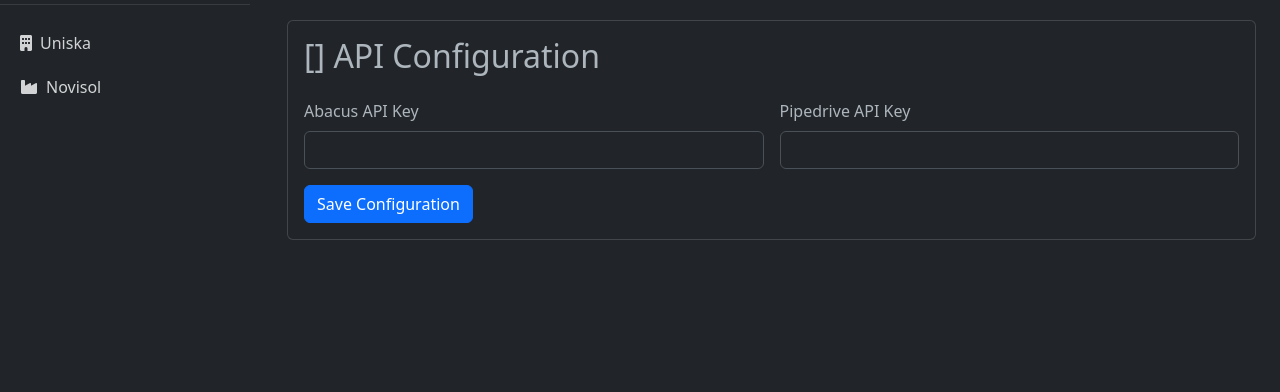
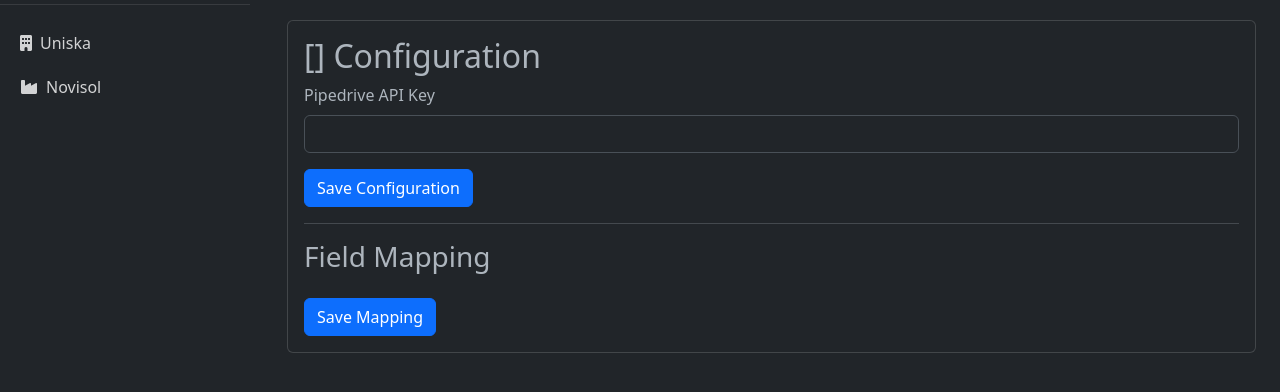
Before and after one commit to douthi/AbareportRepl, a Flask app: template templates/company_config.html in a window 1280 px wide. Shown: the part 60-452 px from the top of the page. Run offline with Flask 3, Linux system fonts and the light colour scheme; the template is opened without the code that fills it: most values are stand-ins (such as "Sample title", 1, 10 or a date in 2020).

Commit message:
Assistant checkpoint: Add company-specific Pipedrive configuration
Assistant generated file changes:
- templates/company_config.html: Update company config template
- pipedrive_helper.py: Update PipedriveHelper for company-specific mappings
- app.py: Add company-specific config routes

---

User prompt:

ok now give me a way to manage pipedrive api key and field mapping for both companies separately

```diff
--- a/pipedrive_helper.py
+++ b/pipedrive_helper.py
@@ -9,7 +9,8 @@
         self.company_key = company_key
         self.api_key = os.getenv(f'{company_key.upper()}_PIPEDRIVE_API_KEY')
         self.base_url = 'https://api.pipedrive.com/v1'
-        self.mapping_file = f'pipedrive_mappings_{company_key}.json'
+        self.mapping_file = f'mappings/{company_key}_field_mappings.json'
+        os.makedirs('mappings', exist_ok=True)
         self._load_field_mappings()
 
     def _load_field_mappings(self):
--- a/templates/company_config.html
+++ b/templates/company_config.html
@@ -1,3 +1,4 @@
+
 {% extends "base.html" %}
 
 {% block title %}{{ company|title }} Configuration{% endblock %}
@@ -5,33 +6,120 @@
 {% block content %}
 <div class="card">
     <div class="card-body">
-        <h2>{{ company|title }} API Configuration</h2>
-        <form id="apiConfigForm" class="mt-4">
-            <div class="row g-3">
-                <div class="col-md-6">
-                    <label class="form-label">Abacus API Key</label>
-                    <input type="password" class="form-control" name="abacus_key" value="{{ config.get(company|upper + '_ABACUS_KEY', '') }}">
-                </div>
-                <div class="col-md-6">
-                    <label class="form-label">Pipedrive API Key</label>
-                    <input type="password" class="form-control" name="pipedrive_key" value="{{ config.get(company|upper + '_PIPEDRIVE_API_KEY', '') }}">
-                </div>
+        <h2>{{ company|title }} Configuration</h2>
+        <form id="apiConfigForm">
+            <div class="mb-3">
+                <label class="form-label">Pipedrive API Key</label>
+                <input type="password" class="form-control" name="pipedrive_key" value="{{ config.COMPANIES[company]['pipedrive_api_key'] }}">
             </div>
-            <button type="submit" class="btn btn-primary mt-3">Save Configuration</button>
+            <button type="submit" class="btn btn-primary">Save Configuration</button>
         </form>
+
+        <hr>
+
+        <h3>Field Mapping</h3>
+        <div id="fieldMappings"></div>
+        <button type="button" class="btn btn-primary mt-3" id="saveMapping">Save Mapping</button>
     </div>
 </div>
 {% endblock %}
 
 {% block scripts %}
 <script>
+let pipedriveFields = {
+    organization: [],
+    person: [],
+    deal: []
+};
+
+const sourceFields = [
+    'ProjNr', 'ProjName', 'NAME', 'VORNAME', 'EMAIL', 'TEL',
+    'LAND', 'PLZ', 'ORT', 'STREET', 'HOUSE_NUMBER',
+    'KDatum', 'KSumme', 'ADatum', 'ASumme'
+];
+
+async function fetchPipedriveFields() {
+    try {
+        const response = await fetch(`/pipedrive-fields?company={{ company }}`);
+        const fields = await response.json();
+        pipedriveFields = fields;
+        loadMappings();
+    } catch (error) {
+        console.error('Error fetching Pipedrive fields:', error);
+    }
+}
+
+function createMappingRow(mapping = null) {
+    const row = document.createElement('div');
+    row.className = 'row mb-3';
+    row.innerHTML = `
+        <div class="col-md-4">
+            <select class="form-select source-field">
+                ${sourceFields.map(field =>
+                    `<option value="${field}" ${mapping && mapping.source === field ? 'selected' : ''}>${field}</option>`
+                ).join('')}
+            </select>
+        </div>
+        <div class="col-md-4">
+            <select class="form-select entity-type">
+                <option value="organization" ${mapping && mapping.entity === 'organization' ? 'selected' : ''}>Organization</option>
+                <option value="person" ${mapping && mapping.entity === 'person' ? 'selected' : ''}>Person</option>
+                <option value="deal" ${mapping && mapping.entity === 'deal' ? 'selected' : ''}>Deal</option>
+            </select>
+        </div>
+        <div class="col-md-4">
+            <select class="form-select target-field">
+            </select>
+        </div>
+    `;
+
+    const entitySelect = row.querySelector('.entity-type');
+    const targetSelect = row.querySelector('.target-field');
+
+    entitySelect.addEventListener('change', () => {
+        updateTargetFields(targetSelect, entitySelect.value, mapping?.target);
+    });
+
+    updateTargetFields(targetSelect, entitySelect.value, mapping?.target);
+    return row;
+}
+
+function updateTargetFields(select, entityType, selectedValue = null) {
+    select.innerHTML = pipedriveFields[entityType].map(field =>
+        `<option value="${field.key}" ${selectedValue === field.key ? 'selected' : ''}>${field.name}</option>`
+    ).join('');
+}
+
+async function loadMappings() {
+    const container = document.getElementById('fieldMappings');
+    container.innerHTML = '';
+
+    try {
+        const response = await fetch(`/{{ company }}/field-mappings`);
+        const mappings = await response.json();
+
+        if (mappings && mappings.length) {
+            mappings.forEach(mapping => {
+                container.appendChild(createMappingRow(mapping));
+            });
+        } else {
+            container.appendChild(createMappingRow());
+        }
+    } catch (error) {
+        console.error('Error loading mappings:', error);
+        container.appendChild(createMappingRow());
+    }
+}
+
+document.addEventListener('DOMContentLoaded', fetchPipedriveFields);
+
 document.getElementById('apiConfigForm').addEventListener('submit', async (e) => {
     e.preventDefault();
     const formData = new FormData(e.target);
     const data = Object.fromEntries(formData.entries());
 
     try {
-        const response = await fetch(window.location.pathname, {
+        const response = await fetch(`/{{ company }}/config`, {
             method: 'POST',
             headers: {'Content-Type': 'application/json'},
             body: JSON.stringify(data)
@@ -46,5 +134,29 @@
         alert('Error saving configuration');
     }
 });
+
+document.getElementById('saveMapping').addEventListener('click', async () => {
+    const mappings = Array.from(document.getElementById('fieldMappings').children).map(row => ({
+        source: row.querySelector('.source-field').value,
+        target: row.querySelector('.target-field').value,
+        entity: row.querySelector('.entity-type').value
+    }));
+
+    try {
+        const response = await fetch(`/{{ company }}/field-mappings`, {
+            method: 'POST',
+            headers: {'Content-Type': 'application/json'},
+            body: JSON.stringify(mappings)
+        });
+
+        if (response.ok) {
+            alert('Field mappings saved successfully!');
+        } else {
+            alert('Failed to save field mappings');
+        }
+    } catch (error) {
+        alert('Error saving field mappings');
+    }
+});
 </script>
 {% endblock %}
```
Also changed, not shown: app.py (+24 -0 lines).
